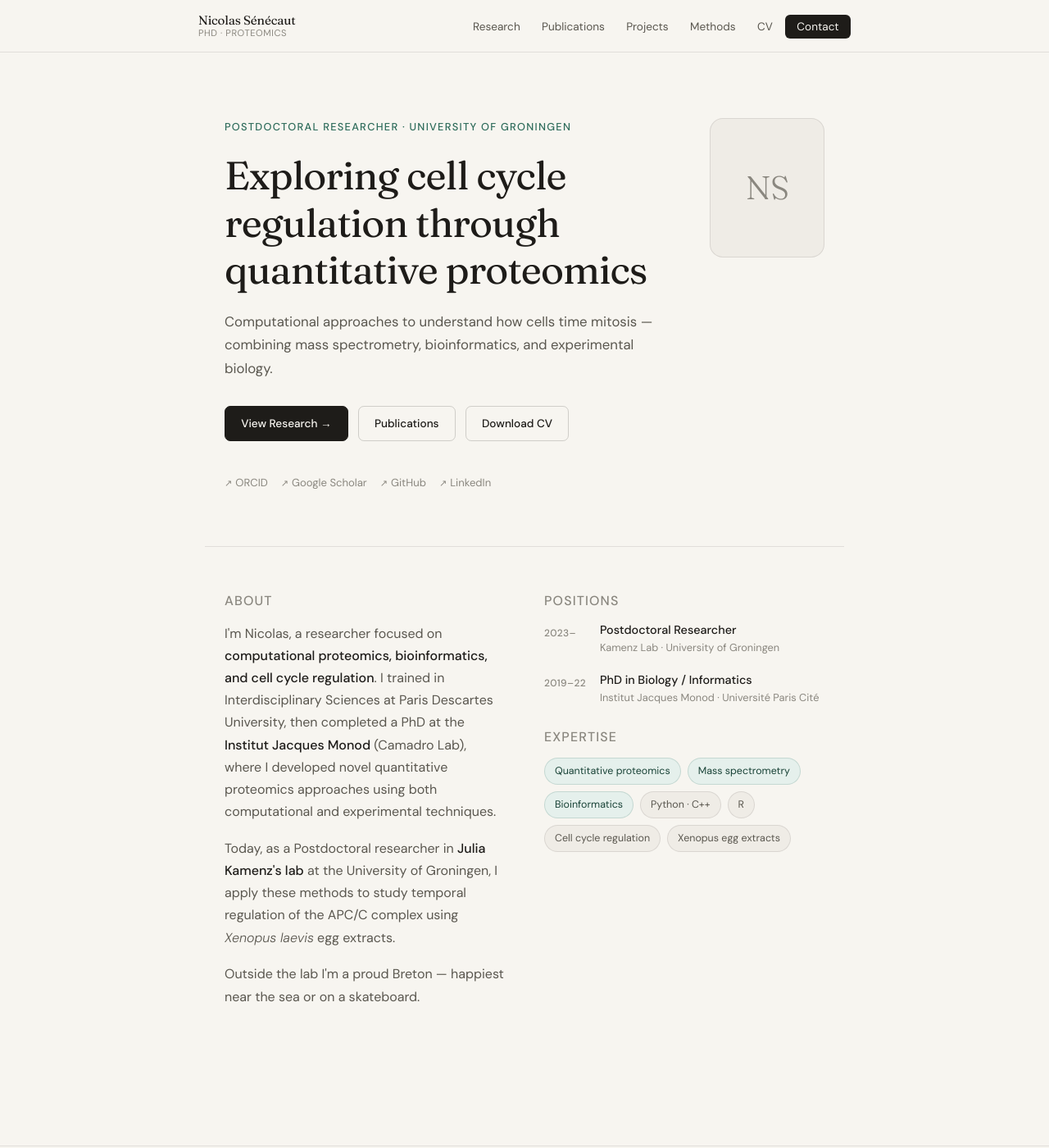
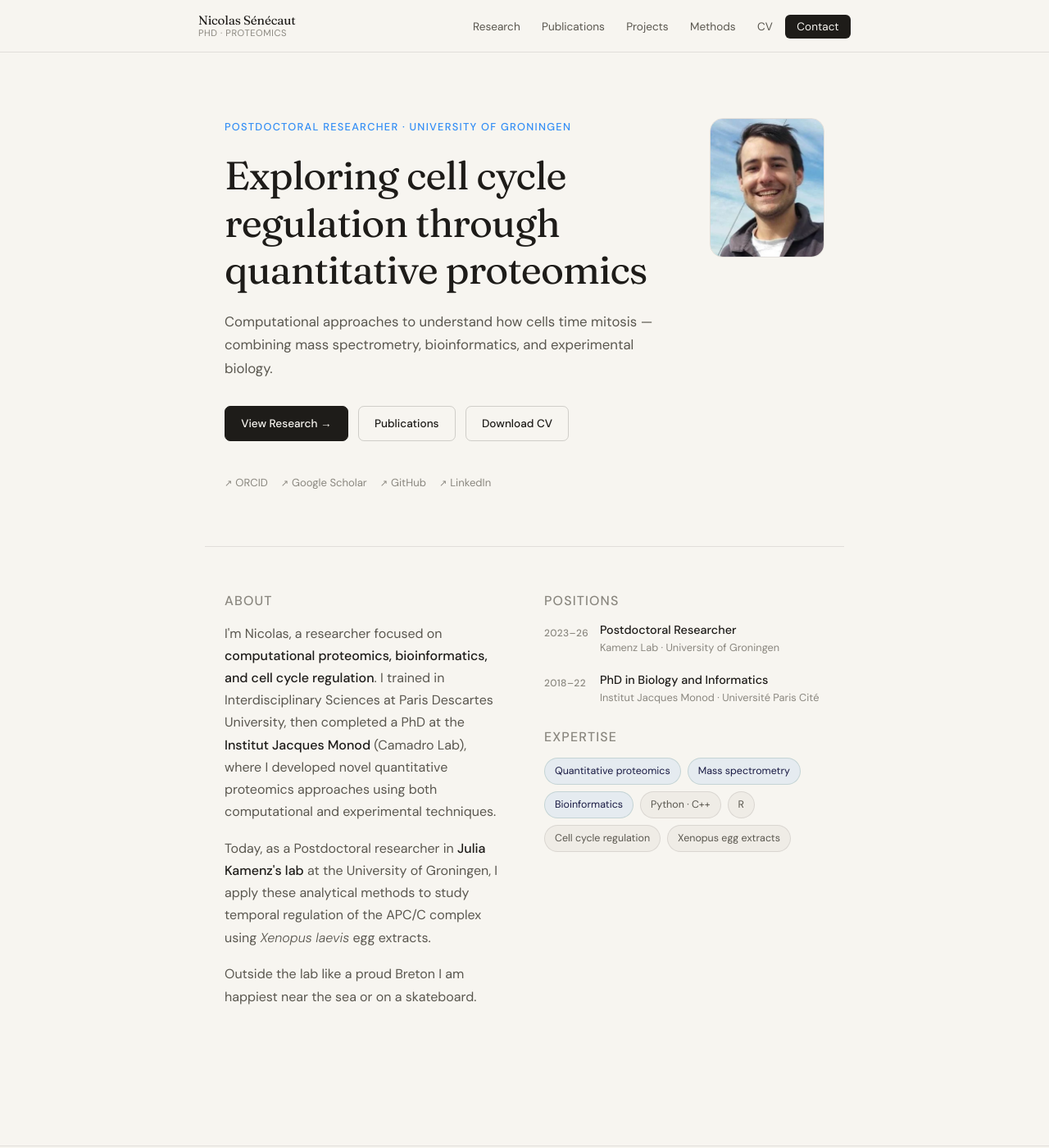
Before and after one commit to Nohic56/nohic56.github.io, a Jekyll site: the page built from index.md, in a window 1280 px wide and 1400 px high. Shown: the whole window at 82% size. Built offline with Jekyll 4.4.1, drawn with Linux system fonts in a browser that asks for light colours.

Commit message:
adding portrait

```diff
--- a/assets/css/style.css
+++ b/assets/css/style.css
@@ -14,9 +14,9 @@
   --text:        #1E1C19;       /* deep warm black */
   --text-2:      #5A574F;       /* muted */
   --text-3:      #8A877F;       /* hint */
-  --accent:      #2D6B5A;       /* muted teal */
-  --accent-lt:   #E5F0EC;
-  --accent-dark: #1A4438;
+  --accent:      #328df5;       /* muted teal */
+  --accent-lt:   #e5ebf0;
+  --accent-dark: #1a1b44;
   --border:      rgba(30,28,25,.1);
   --border-md:   rgba(30,28,25,.18);
 
@@ -628,7 +628,15 @@ strong { color: var(--text); font-weight: 500; }
     padding: 3rem 1.5rem 2.5rem;
     gap: 2rem;
   }
-  .hero-portrait { display: none; }
+  .hero-portrait { position: relative; width: 100%; max-width: 600px; margin: 0 auto; }
+  .hero-portrait-img { display: block; width: 100%; height: auto; border-radius: 8px; }
+  .hero-portrait-placeholder { position: absolute; inset: 0; display: flex; align-items: center; justify-content: center; font-weight:700; background:#f0f0f0; color:#333; border-radius:8px; }
+
+  /* hide placeholder when image loads */
+  .hero-portrait-img + .hero-portrait-placeholder { display: none; }
+  .hero-portrait-img[src=""], .hero-portrait-img[aria-hidden="true"] { display: none; }
+  .hero-portrait-img:not([src]) + .hero-portrait-placeholder,
+  .hero-portrait-img[src=""] + .hero-portrait-placeholder { display: flex; }
 
   .bio-section {
     grid-template-columns: 1fr;
--- a/index.md
+++ b/index.md
@@ -27,8 +27,7 @@ description: Computational proteomics, bioinformatics, and cell cycle regulation
   </div>
 
   <div class="hero-portrait">
-    <!-- Replace src with your actual photo, e.g. /assets/img/portrait.jpg -->
-    <div class="hero-portrait-placeholder">NS</div>
+  <img src="{{'/assets/img/NS.jpg' | relative_url }}">
   </div>
 </section>
 
@@ -48,11 +47,11 @@ description: Computational proteomics, bioinformatics, and cell cycle regulation
       </p>
       <p>
         Today, as a Postdoctoral researcher in <strong>Julia Kamenz's lab</strong> at the University
-        of Groningen, I apply these methods to study temporal regulation of the APC/C complex using
+        of Groningen, I apply these analytical methods to study temporal regulation of the APC/C complex using
         <em>Xenopus laevis</em> egg extracts.
       </p>
       <p>
-        Outside the lab I'm a proud Breton — happiest near the sea or on a skateboard.
+        Outside the lab like a proud Breton I am happiest near the sea or on a skateboard.
       </p>
     </div>
   </div>
@@ -61,16 +60,16 @@ description: Computational proteomics, bioinformatics, and cell cycle regulation
     <h2>Positions</h2>
     <ul class="timeline">
       <li class="timeline-item">
-        <span class="timeline-year">2023–</span>
+        <span class="timeline-year">2023–26</span>
         <div class="timeline-body">
           <div class="timeline-role">Postdoctoral Researcher</div>
           <div class="timeline-place">Kamenz Lab · University of Groningen</div>
         </div>
       </li>
       <li class="timeline-item">
-        <span class="timeline-year">2019–22</span>
+        <span class="timeline-year">2018–22</span>
         <div class="timeline-body">
-          <div class="timeline-role">PhD in Biology / Informatics</div>
+          <div class="timeline-role">PhD in Biology and Informatics</div>
           <div class="timeline-place">Institut Jacques Monod · Université Paris Cité</div>
         </div>
       </li>
```
Also changed, not shown: assets/img/NS.jpg (added).
